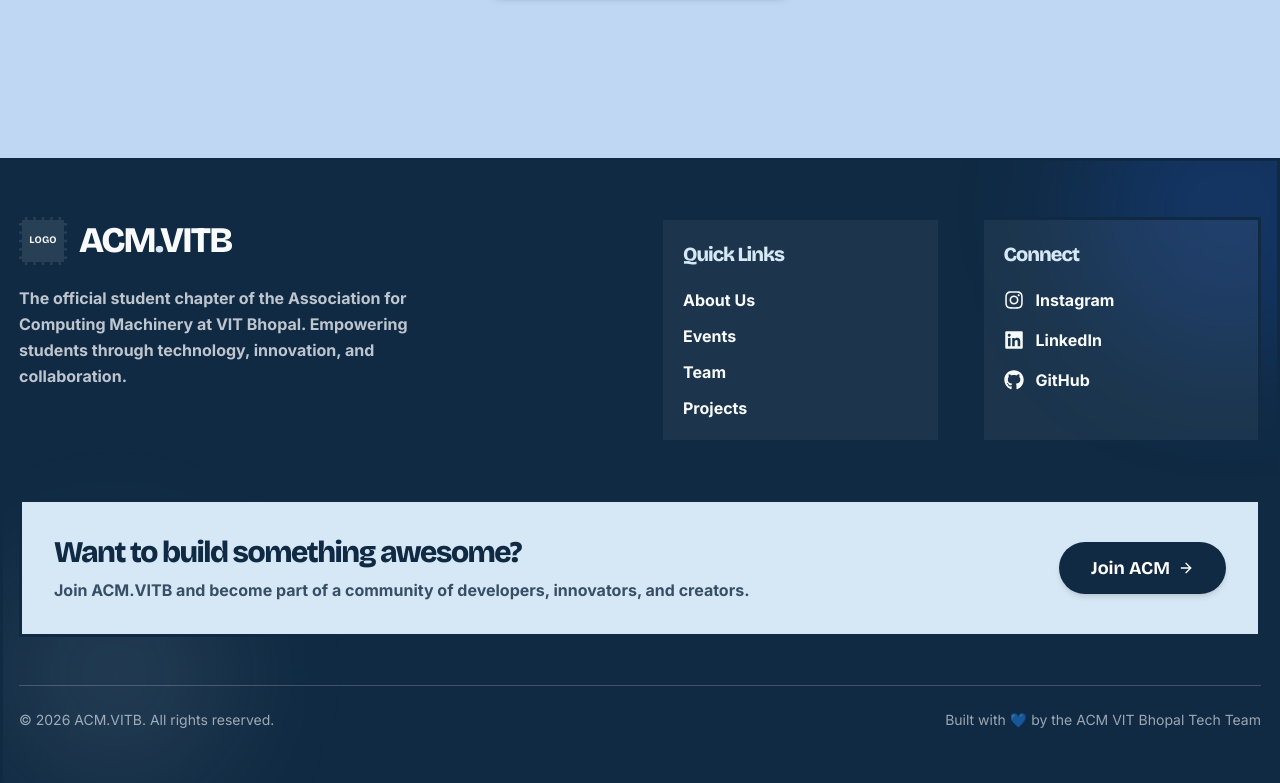
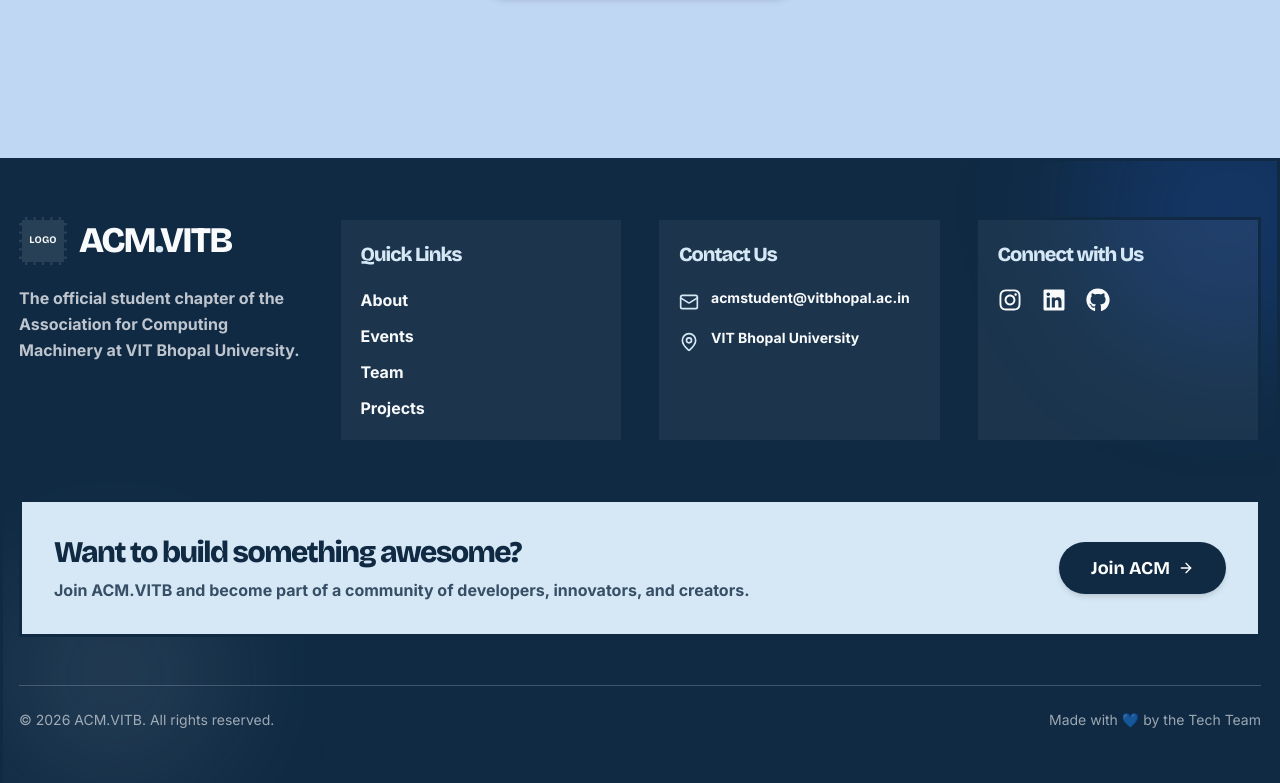
Before and after one commit to acm-vitbhopal/website, a Next.js app: page / in a window 1280 px wide. Shown: the part 5283-6066 px from the top of the page. Built offline with nearby package versions, Linux system fonts and the light colour scheme.

Commit message:
feat: Revise Footer layout and add footer links
Refactor Footer component layout and update links.

```diff
--- a/src/components/layout/Footer.jsx
+++ b/src/components/layout/Footer.jsx
@@ -1,128 +1,125 @@
 import Link from "next/link";
 import { Button } from "../ui/Button";
-import { Code2, ArrowRight } from "lucide-react";
+import { ArrowRight, Mail, MapPin } from "lucide-react";
 import { FaInstagram, FaLinkedin, FaGithub } from "react-icons/fa";
 
 export function Footer() {
   const year = new Date().getFullYear();
 
+  const footerLinks = [
+    { name: "About", href: "/about" },
+    { name: "Events", href: "/events" },
+    { name: "Team", href: "/team" },
+    { name: "Projects", href: "/projects" },
+  ];
+
   return (
-    <footer className="relative overflow-hidden mt-auto brutal-border border-x-0 border-b-0 bg-brand-navy text-brand-off-white">
-      {/* Bg details */}
+    <footer className="relative mt-auto overflow-hidden brutal-border border-x-0 border-b-0 bg-brand-navy text-brand-off-white">
+      {/* Background */}
       <div className="absolute -top-24 -right-24 h-72 w-72 rounded-full bg-brand-blue/20 blur-3xl" />
       <div className="absolute bottom-0 left-0 h-56 w-56 rounded-full bg-brand-light-blue/10 blur-3xl" />
 
       <div className="relative container mx-auto px-4 py-14">
-        {/* Main Footer Grid */}
-        <div className="grid grid-cols-1 md:grid-cols-4 gap-10">
-          {/* Brand Section */}
-          <div className="md:col-span-2">
+        {/* Main Grid */}
+        <div className="grid grid-cols-1 gap-8 sm:grid-cols-2 lg:grid-cols-4">
+          {/* Brand */}
+          <div className="lg:col-span-1 text-center sm:text-left">
             <Link
               href="/"
-              className="flex items-center gap-3 font-space-grotesk text-4xl font-black tracking-tighter hover:text-brand-light-blue transition-colors"
-            >
+              className="flex items-center justify-center gap-3 sm:justify-start font-space-grotesk text-4xl font-black tracking-tighter hover:text-brand-light-blue transition-colors">
               <div className="flex h-12 w-12 items-center justify-center brutal-border border-dashed bg-brand-off-white/10 text-[10px] font-bold uppercase tracking-wide">
                 Logo
               </div>
+
               <span>
                 ACM<span className="text-brand-light-blue">.</span>VITB
               </span>
             </Link>
 
-            <p className="mt-5 max-w-md text-brand-off-white/75 leading-relaxed font-bold">
+            <p className="mt-5 text-brand-off-white/75 leading-relaxed font-bold">
               The official student chapter of the Association for Computing
-              Machinery at VIT Bhopal. Empowering students through technology,
-              innovation, and collaboration.
+              Machinery at VIT Bhopal University.
             </p>
           </div>
 
           {/* Quick Links */}
           <div className="brutal-border bg-brand-off-white/5 p-5">
-            <h3 className="font-space-grotesk text-xl font-black mb-5 text-brand-light-blue">
+            <h3 className="mb-5 font-space-grotesk text-xl font-black text-brand-light-blue">
               Quick Links
             </h3>
 
             <ul className="space-y-3 font-bold">
-              <li>
+              {footerLinks.map((link) => (
+                <li key={link.href}>
                   <Link
-                  href="/about"
-                  className="hover:text-brand-light-blue transition-colors"
-                >
-                  About Us
+                    href={link.href}
+                    className="transition-colors hover:text-brand-light-blue">
+                    {link.name}
                   </Link>
                 </li>
+              ))}
+            </ul>
+          </div>
 
-              <li>
-                <Link
-                  href="/events"
-                  className="hover:text-brand-light-blue transition-colors"
-                >
-                  Events
-                </Link>
-              </li>
+          {/* Contact */}
+          <div className="brutal-border bg-brand-off-white/5 p-5">
+            <h3 className="mb-5 font-space-grotesk text-xl font-black text-brand-light-blue">
+              Contact Us
+            </h3>
 
-              <li>
-                <Link
-                  href="/team"
-                  className="hover:text-brand-light-blue transition-colors"
-                >
-                  Team
-                </Link>
-              </li>
+            <div className="space-y-4 text-sm font-bold">
+              <div className="flex items-start gap-3">
+                <Mail className="mt-1 h-5 w-5 shrink-0 text-brand-light-blue" />
+                <span>acmstudent@vitbhopal.ac.in</span>
+              </div>
 
-              <li>
-                <Link
-                  href="/projects"
-                  className="hover:text-brand-light-blue transition-colors"
-                >
-                  Projects
-                </Link>
-              </li>
-            </ul>
+              <div className="flex items-start gap-3">
+                <MapPin className="mt-1 h-5 w-5 shrink-0 text-brand-light-blue" />
+                <span>VIT Bhopal University</span>
+              </div>
+            </div>
           </div>
 
           {/* Socials */}
           <div className="brutal-border bg-brand-off-white/5 p-5">
-            <h3 className="font-space-grotesk text-xl font-black mb-5 text-brand-light-blue">
-              Connect
+            <h3 className="mb-5 font-space-grotesk text-xl font-black text-brand-light-blue">
+              Connect with Us
             </h3>
 
-            <div className="flex flex-col gap-4 font-bold">
+            <div className="flex gap-5 text-2xl">
               <a
                 href="https://www.instagram.com/acm_vitb_official"
                 target="_blank"
                 rel="noopener noreferrer"
-                className="flex items-center gap-3 hover:text-brand-light-blue transition-colors"
-              >
-                <FaInstagram className="w-5 h-5" />
-                Instagram
+                aria-label="Instagram"
+                className="transition-all duration-200 hover:scale-110 hover:text-brand-light-blue">
+                <FaInstagram />
               </a>
 
               <a
                 href="https://www.linkedin.com/company/acm-student-chapter-vitbhopal"
                 target="_blank"
                 rel="noopener noreferrer"
-                className="flex items-center gap-3 hover:text-brand-light-blue transition-colors"
-              >
-                <FaLinkedin className="w-5 h-5" />
-                LinkedIn
+                aria-label="LinkedIn"
+                className="transition-all duration-200 hover:scale-110 hover:text-brand-light-blue">
+                <FaLinkedin />
               </a>
 
               <a
                 href="https://github.com/acm-vitbhopal"
                 target="_blank"
                 rel="noopener noreferrer"
-                className="flex items-center gap-3 hover:text-brand-light-blue transition-colors"
-              >
-                <FaGithub className="w-5 h-5" />
-                GitHub
+                aria-label="GitHub"
+                className="transition-all duration-200 hover:scale-110 hover:text-brand-light-blue">
+                <FaGithub />
               </a>
             </div>
           </div>
         </div>
 
         {/* Join CTA */}
-        <div className="mt-14 brutal-border bg-brand-light-blue text-brand-navy p-8 flex flex-col md:flex-row items-center justify-between gap-6">
+        <div className="mt-14 brutal-border bg-brand-light-blue p-8 text-brand-navy">
+          <div className="flex flex-col items-center justify-between gap-6 text-center md:flex-row md:text-left">
             <div>
               <h2 className="font-space-grotesk text-3xl font-black">
                 Want to build something awesome?
@@ -136,18 +133,20 @@
 
             <Button
               variant="primary"
-            className="flex items-center gap-2 whitespace-nowrap"
-          >
+              className="flex items-center gap-2 whitespace-nowrap">
               Join ACM
-            <ArrowRight className="w-4 h-4" />
+              <ArrowRight className="h-4 w-4" />
             </Button>
           </div>
+        </div>
 
-        {/* Bottom Bar */}
-        <div className="mt-12 pt-6 border-t border-brand-off-white/20 flex flex-col md:flex-row justify-between items-center gap-4 text-sm text-brand-off-white/60">
+        {/* Bottom */}
+        <div className="mt-12 border-t border-brand-off-white/20 pt-6 text-center text-sm text-brand-off-white/60 md:flex md:items-center md:justify-between md:text-left">
           <p>© {year} ACM.VITB. All rights reserved.</p>
 
-          <p>Built with 💙 by the ACM VIT Bhopal Tech Team</p>
+          <p className="mt-2 md:mt-0">
+            Made with 💙 by the Tech Team
+          </p>
         </div>
       </div>
     </footer>
```
Lines whose indentation alone changed are shown as unchanged.
